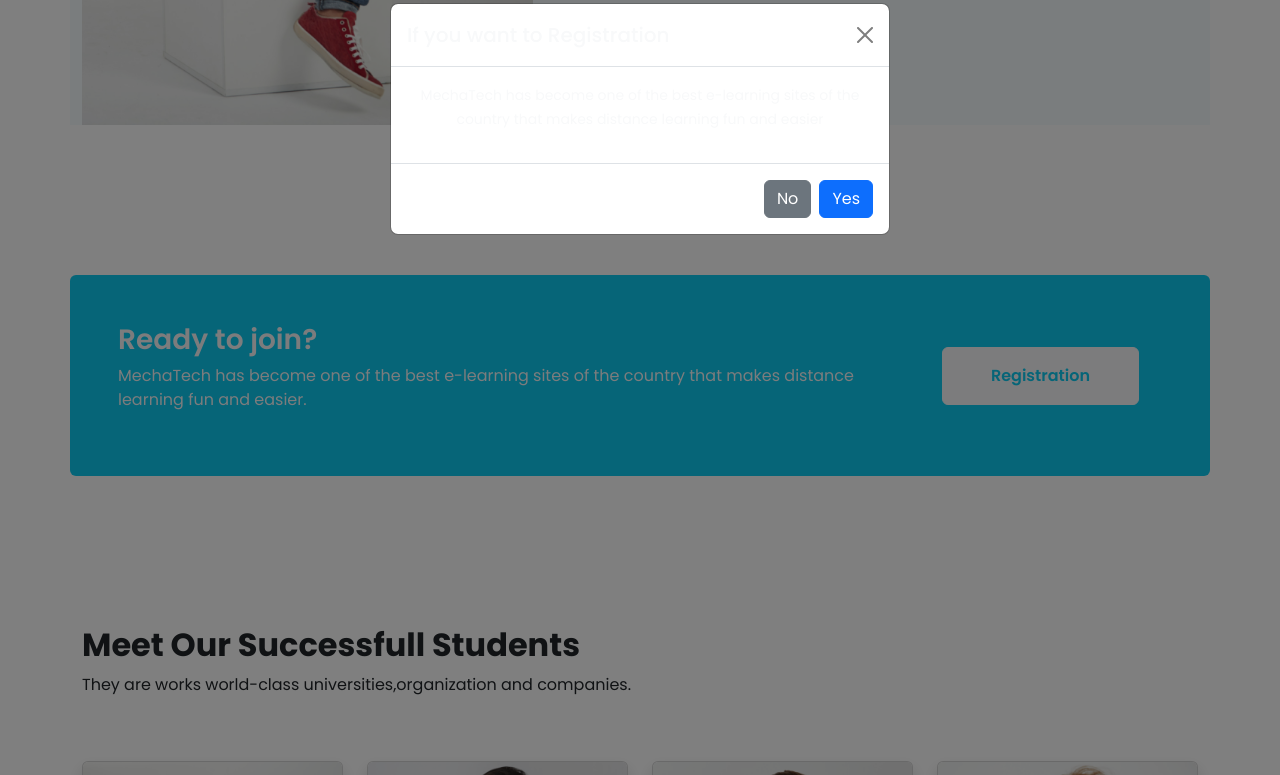
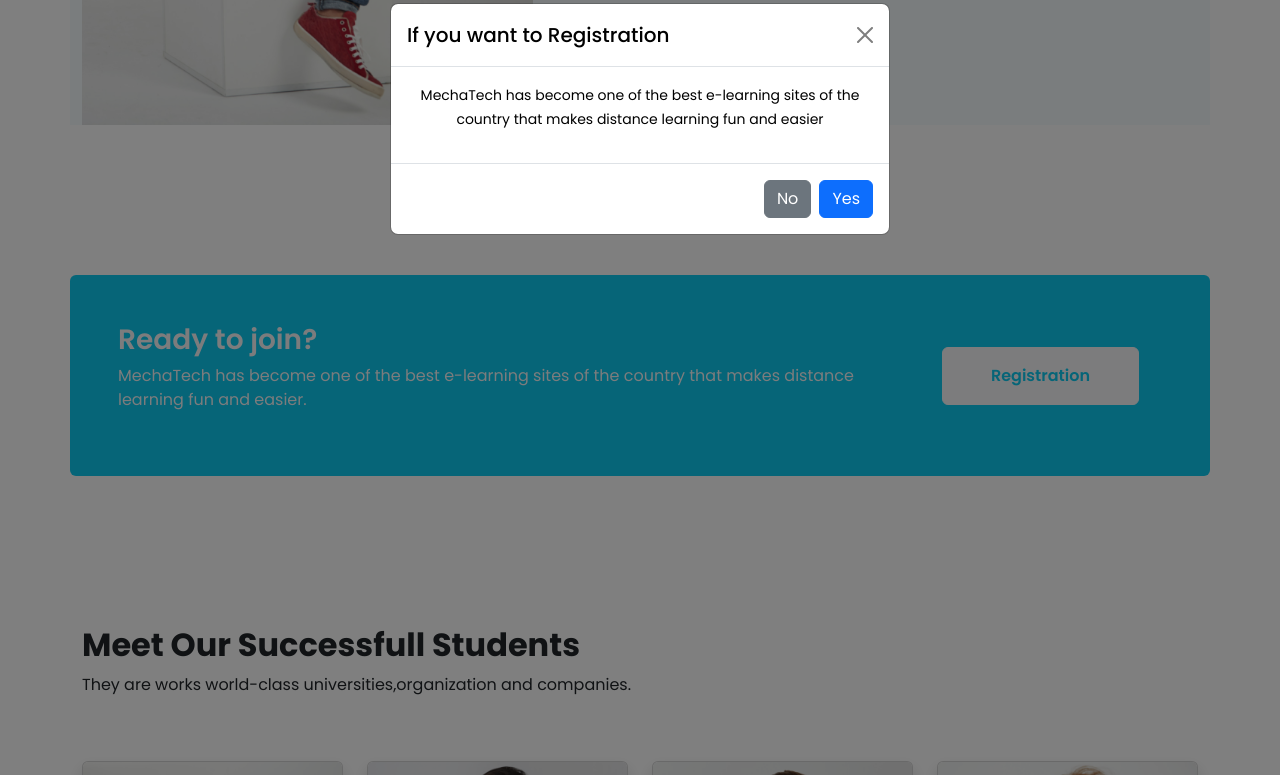
Before and after one commit to nandoghosh/MechaTech_Education, a plain HTML site: page index.html in a window 1280 px wide. Both pictures are taken after a click on the button "Registration". Shown: the part 2416-3191 px from the top of the page. Drawn offline with nearby package versions, Linux system fonts and the light colour scheme.

Commit message:
text-color

```diff
--- a/index.html
+++ b/index.html
@@ -282,8 +282,8 @@
                     </button>
 
                     <!-- Modal -->
-                    <div class="modal fade" id="exampleModal" tabindex="-1" aria-labelledby="exampleModalLabel"
-                        aria-hidden="true">
+                    <div class="modal fade text-black" id="exampleModal" tabindex="-1"
+                        aria-labelledby="exampleModalLabel" aria-hidden="true">
                         <div class="modal-dialog">
                             <div class="modal-content">
                                 <div class="modal-header">
```
